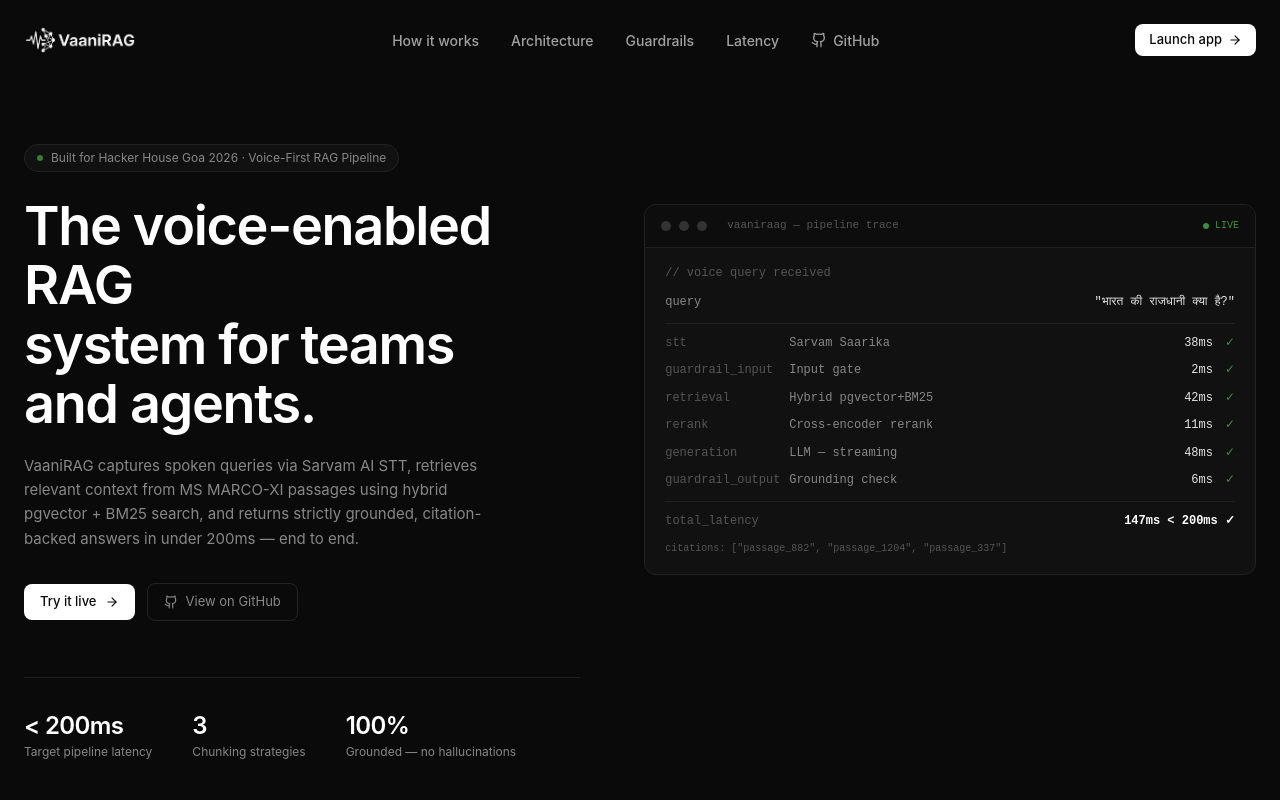
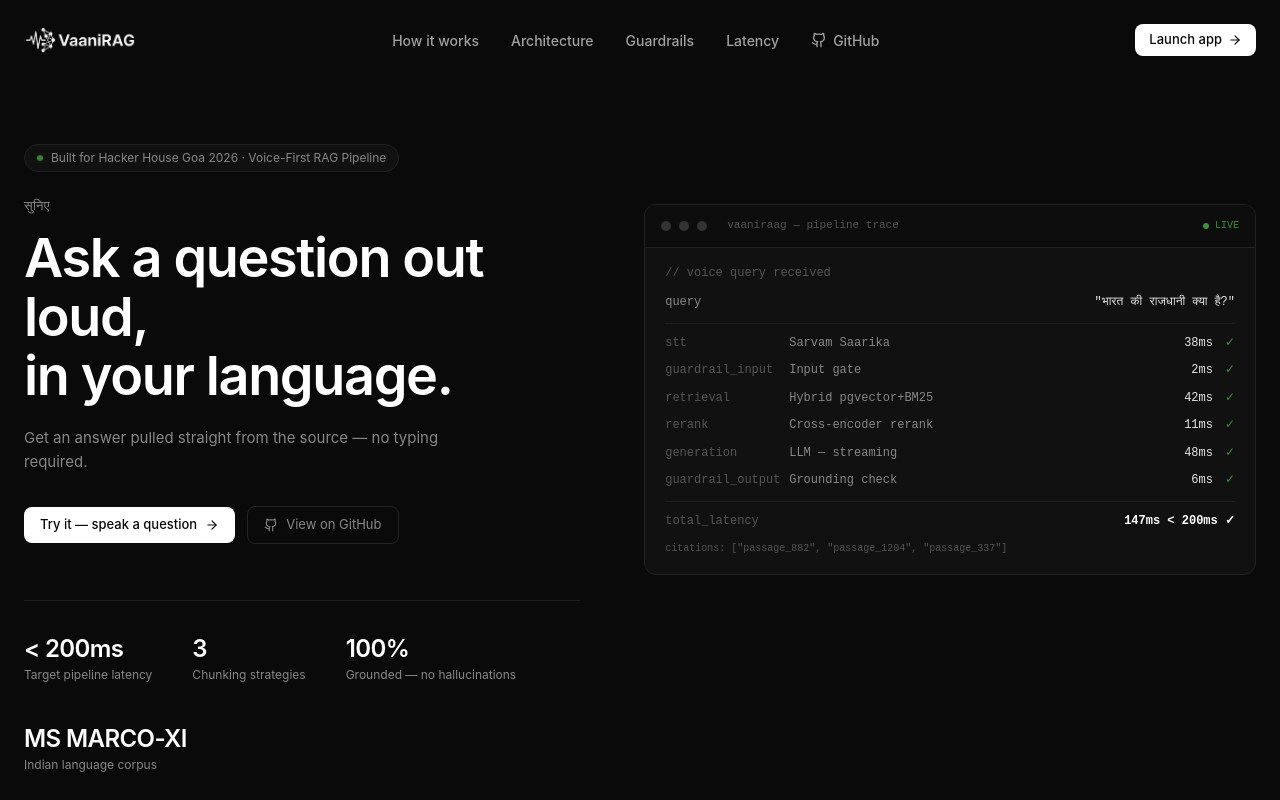
Before and after one commit to YASAR300/VaaniRAG, a Next.js app: page / in a window 1280 px wide. Shown: the top 800 px of the page. Built offline with nearby package versions, Linux system fonts and the light colour scheme.

Commit message:
feat: landing page design system + hero section

```diff
--- a/components/landing/Hero.jsx
+++ b/components/landing/Hero.jsx
@@ -85,19 +85,19 @@
         <div className="grid grid-cols-1 lg:grid-cols-[1fr_1.1fr] gap-16 items-start">
           {/* Left: headline + CTAs + stats */}
           <div>
+            {/* Devanagari accent — intentional bilingual label above the headline */}
+            <p className="text-[13px] text-[#878787] font-medium mb-3 tracking-wide" style={{ fontFamily: "'IBM Plex Sans Devanagari', sans-serif" }}>
+              सुनिए
+            </p>
+
             <h1 className="text-[42px] sm:text-[54px] font-semibold text-white leading-[1.1] tracking-tight mb-5">
-              The voice-enabled RAG
+              Ask a question out loud,
               <br className="hidden sm:block" />
-              system for teams
-              <br className="hidden sm:block" />
-              and agents.
+              in your language.
             </h1>
 
             <p className="text-[15px] text-[#878787] leading-relaxed max-w-[460px] mb-8">
-              VaaniRAG captures spoken queries via Sarvam AI STT, retrieves relevant
-              context from MS&nbsp;MARCO-XI passages using hybrid pgvector&nbsp;+&nbsp;BM25
-              search, and returns strictly grounded, citation-backed answers
-              in under&nbsp;200ms — end to end.
+              Get an answer pulled straight from the source — no typing required.
             </p>
 
             <div className="flex flex-wrap items-center gap-3 mb-14">
@@ -105,7 +105,7 @@
                 href="/app"
                 className="inline-flex items-center gap-2 text-[13px] font-medium text-[#0a0a0a] bg-white hover:bg-[#e5e5e5] transition-colors px-4 py-2 rounded-md"
               >
-                Try it live
+                Try it — speak a question
                 <ArrowRight className="w-3.5 h-3.5" />
               </Link>
               <a
@@ -121,10 +121,10 @@
 
             {/* Stats row */}
             <div className="flex flex-wrap items-start gap-10 border-t border-[#1f1f1f] pt-8">
-              <Stat value="&lt; 200ms" label="Target pipeline latency" />
-              <Stat value="3"         label="Chunking strategies" />
-              <Stat value="100%"      label="Grounded — no hallucinations" />
-              <Stat value="MS MARCO"  label="Indian language corpus" />
+              <Stat value="< 200ms"    label="Target pipeline latency" />
+              <Stat value="3"          label="Chunking strategies" />
+              <Stat value="100%"       label="Grounded — no hallucinations" />
+              <Stat value="MS MARCO-XI" label="Indian language corpus" />
             </div>
           </div>
 
```
